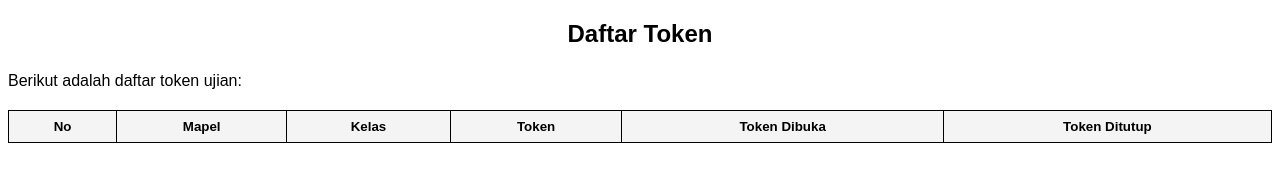
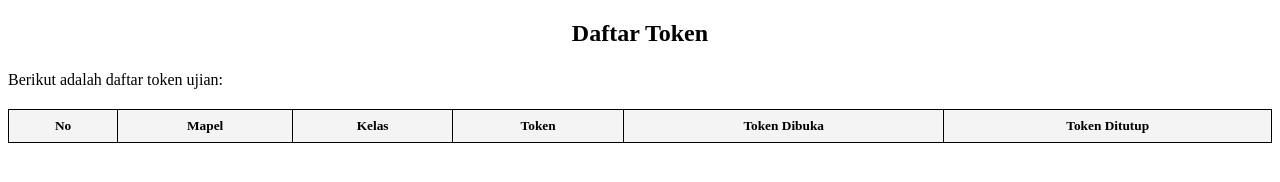
Before and after one commit to smp2pajangan/cetaktoken, a plain HTML site: page index.html in a window 1280 px wide. Drawn offline with Linux system fonts and the light colour scheme; no server answers.

Commit message:
Update index.html

```diff
--- a/index.html
+++ b/index.html
@@ -12,7 +12,7 @@
       margin-right: 15mm;
     }
     body {
-      font-family: Arial, sans-serif;
+      font-family: "Times New Roman", Times, serif; /* Mengubah jenis huruf di sini */
     }
     h2 {
       text-align: center;
@@ -47,7 +47,7 @@
     }
     .instruction-text {
       text-align: left;
-      margin-bottom: 10px;
+      margin-bottom: 9px;
     }
   </style>
 </head>
```
